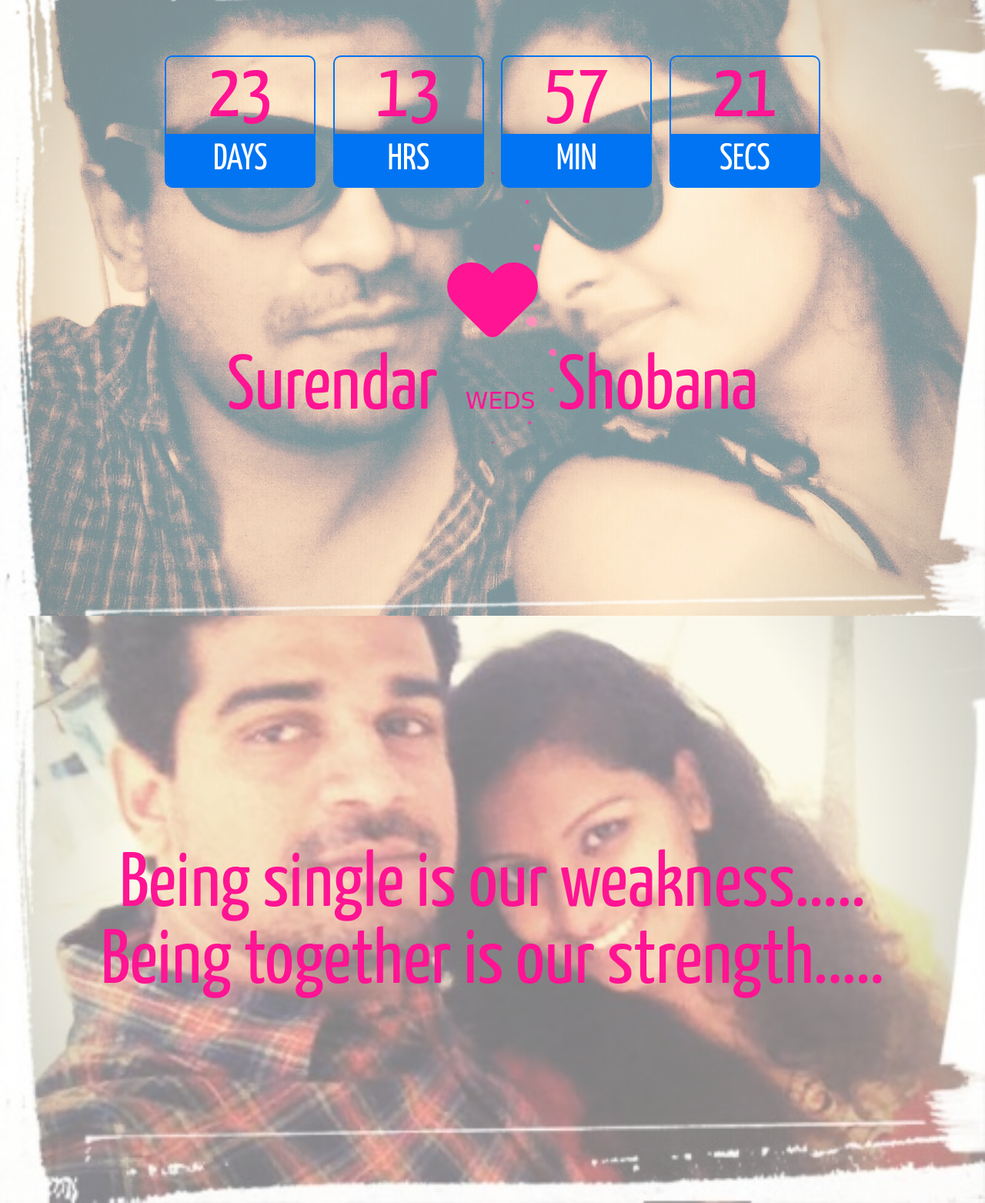
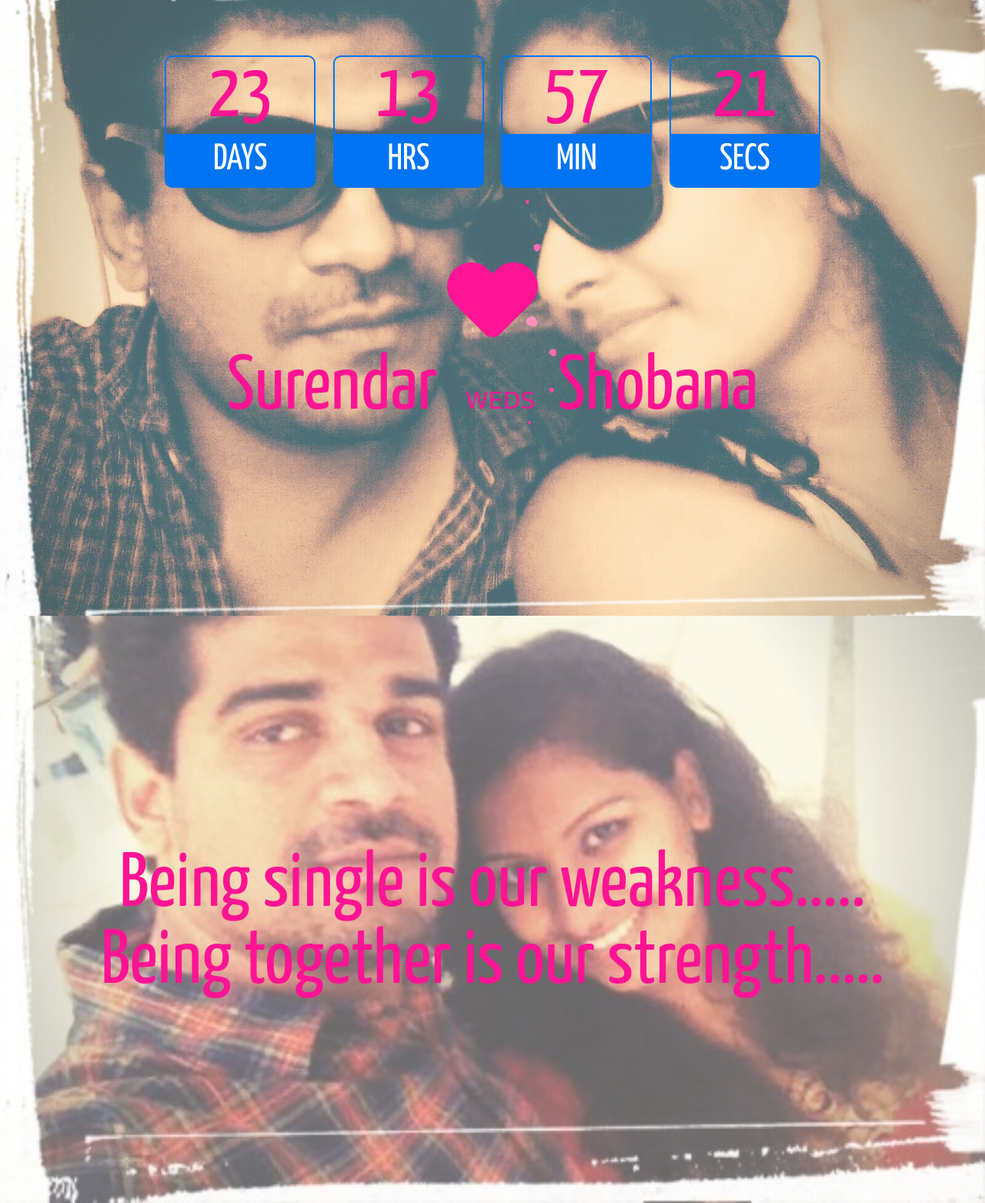
Before and after one commit to surendarr28/invitaion, a website built with webpack: page index.html in a window 1280 px wide. Shown: the whole page at 77% size. Built offline with nearby package versions, Linux system fonts and the light colour scheme; a web font is replaced by a local one.

Commit message:
[fix opacity]

```diff
--- a/app.css
+++ b/app.css
@@ -27,7 +27,7 @@ body {
   background-repeat: no-repeat;
   background-position: -1px -150px;
   background-size: cover;
-  opacity: 0.5;
+  opacity: 0.6;
 }
 
 
@@ -43,7 +43,7 @@ body {
   position: fixed;
   left: 0;
   top: 0;
-  opacity: 0.5;
+  opacity: 0.7;
   width: 100%;
   height: 100%;
   z-index: -10;
```
